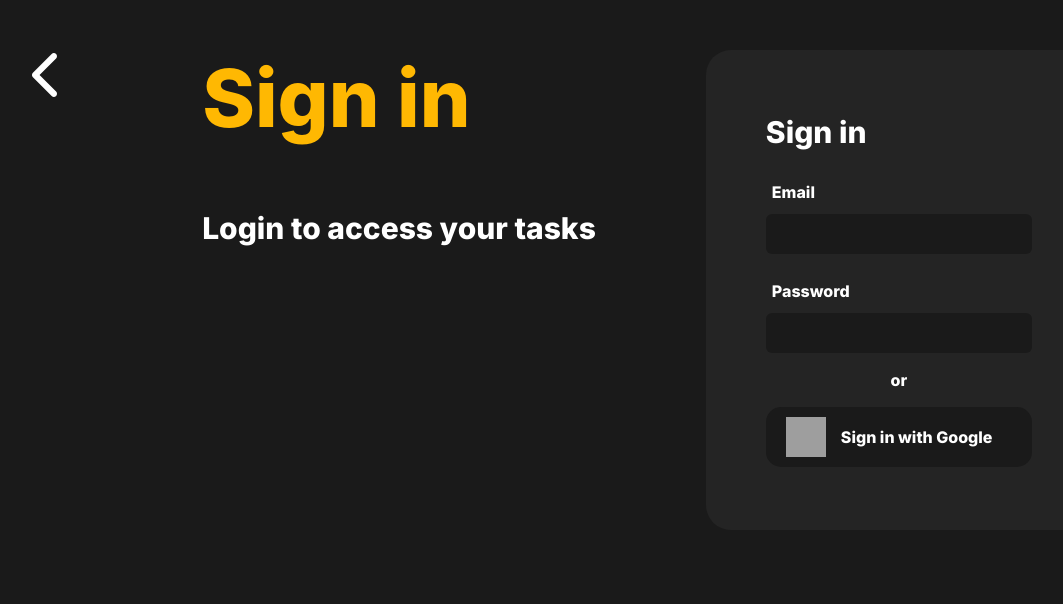
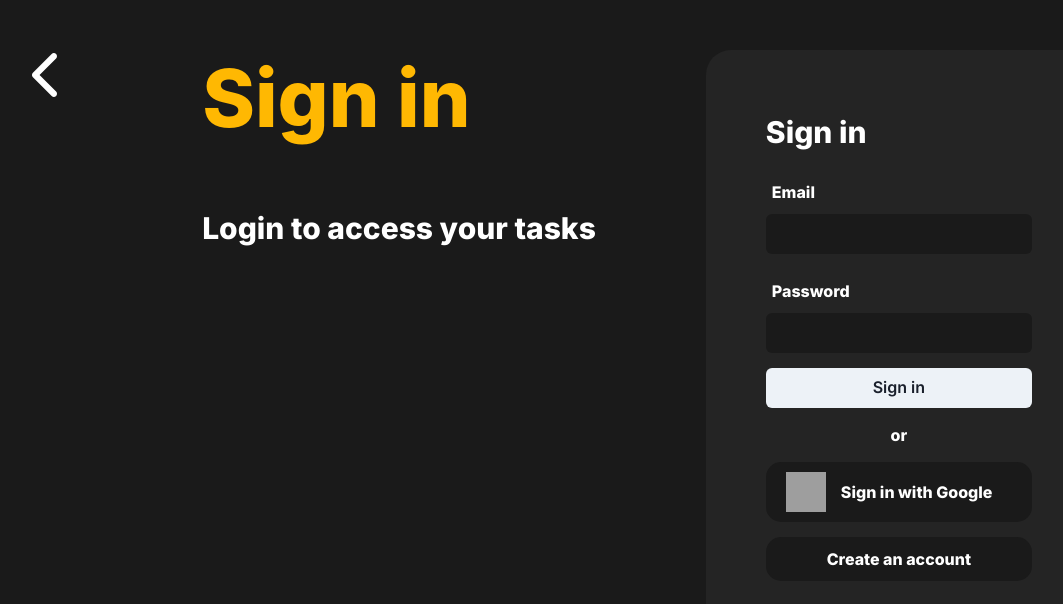
Before and after one commit to Andrevlopess/typeTodoList, a React (Create React App) app: page /myTasks in a window 1280 px wide. Shown: the top 604 px of the page, without its empty margins (18-1081 px from the left). Built offline with nearby package versions, Linux system fonts and the light colour scheme; no server answers; grey boxes are pictures that could not be loaded.

Commit message:
userSignIn

```diff
--- a/src/App.tsx
+++ b/src/App.tsx
@@ -12,6 +12,7 @@ import RequireAuth from "./Contexts/Auth/RequireAuth";
 import Home from "./Pages/Home";
 import { QueryClient, QueryClientProvider } from "react-query";
 import { Toaster } from "react-hot-toast";
+import SignUpPage from "./Pages/SignUpPage";
 
 const queryClient = new QueryClient()
 
@@ -24,6 +25,7 @@ export const App = () => (
             <Toaster position="bottom-center" reverseOrder={true} />
             <Routes>
               <Route path='/' element={<Home />} />
+              <Route path='/signUp' element={<SignUpPage />} />
               <Route path='/myTasks' element={<RequireAuth><TasksPage /></RequireAuth>} />
             </Routes>
           </TasksProvider>
--- a/src/Pages/Home.tsx
+++ b/src/Pages/Home.tsx
@@ -44,7 +44,7 @@ const Home = (props: Props) => {
             <Flex justifyContent='center'>
                 <TasksCardsIMG />
             </Flex>
-            <Flex px='40px'py='150px' w='100%' justifyContent='space-between' flexWrap='wrap' alignItems='center'>
+            <Flex px='60px'py='150px' w='100%' justifyContent='space-between' flexWrap='wrap' alignItems='center'>
                 <Heading color='txtColor' fontWeight='700' fontSize='70px' maxW='400px' mb='30px'>
                     <Highlight query="customize" styles={{ color: 'txtY' }}>
                         Create and customize your tasks
--- a/src/Pages/LoginPage.tsx
+++ b/src/Pages/LoginPage.tsx
@@ -1,67 +1,169 @@
-import React, { useContext, useState } from 'react'
+import React, { useContext, useState } from "react";
 import { signInWithPopup, GoogleAuthProvider, User } from "firebase/auth";
-import { auth } from '../Services/Firebase';
-import { Button, Center, Container, Flex, Heading, Image, Input, Show, Text } from '@chakra-ui/react';
-import { AuthContext } from '../Contexts/Auth/AuthContext';
-import { AuthContextType } from '../types/Task';
-import { FontAwesomeIcon } from '@fortawesome/react-fontawesome';
-import { faChevronLeft } from '@fortawesome/free-solid-svg-icons';
-import GoogleLogo from '../Images/GoogleLogo.png';
-import SimpleYList from '../Images/SimpleYList';
-import ListLoginIMG from '../Images/ListLoginIMG';
-import { useNavigate } from 'react-router-dom';
-type Props = {}
+import { auth } from "../Services/Firebase";
+import {
+    Button,
+    Center,
+    Container,
+    Flex,
+    Heading,
+    Image,
+    Input,
+    Link,
+    Show,
+    Text,
+} from "@chakra-ui/react";
+import { AuthContext } from "../Contexts/Auth/AuthContext";
+import { AuthContextType } from "../types/Task";
+import { FontAwesomeIcon } from "@fortawesome/react-fontawesome";
+import { faChevronLeft } from "@fortawesome/free-solid-svg-icons";
+import GoogleLogo from "../Images/GoogleLogo.png";
+import SimpleYList from "../Images/SimpleYList";
+import ListLoginIMG from "../Images/ListLoginIMG";
+import { useNavigate } from "react-router-dom";
+import { useFormik } from "formik";
+
+type Props = {};
 
 const LoginPage = (props: Props) => {
 
+    const { signInWithGoogle, signInWithEmail } = useContext(AuthContext) as AuthContextType;
 
-    const { signInWithGoogle } = useContext(AuthContext) as AuthContextType
+    const navigate = useNavigate();
 
-    const navigate = useNavigate()
+    const formik = useFormik({
+        initialValues: {
+            email: "",
+            password: "",
+        },
+        onSubmit: (values) => {
+            signInWithEmail(values.email, values.password);
+        },
+    });
 
     return (
-        <Container maxW='none' w='100%' minH='100vh' bgColor='desktopBg' m='0' p='0'>
-            <Flex w='100%' justifyContent='space-between' mb='-100px'>
-                <Flex w='100%' p='50px' onClick={() => navigate('/')}>
-                    <FontAwesomeIcon icon={faChevronLeft} color='#fff' fontSize='50px' />
+        <Container
+            maxW="none"
+            w="100%"
+            minH="100vh"
+            bgColor="desktopBg"
+            m="0"
+            p="0"
+        >
+            <Flex w="100%" justifyContent="space-between" mb="-100px">
+                <Flex w="100%" p="50px" onClick={() => navigate("/")}>
+                    <FontAwesomeIcon icon={faChevronLeft} color="#fff" fontSize="50px" />
                 </Flex>
                 <ListLoginIMG />
             </Flex>
 
-            <Flex w='100%' flexWrap='wrap' justifyContent='center'>
-                <Flex flexDirection='column' >
-                    <Flex flexDirection='column' px='80px'>
-                        <Heading fontSize='5rem' color='txtY' fontWeight='800' mb='60px'>Sign in</Heading>
-                        <Text fontSize='30px' color='txtColor' fontWeight='800' mb='80px'>Login to access your tasks</Text>
+            <Flex w="100%" flexWrap="wrap" justifyContent="center">
+                <Flex flexDirection="column">
+                    <Flex flexDirection="column" px="80px">
+                        <Heading fontSize="5rem" color="txtY" fontWeight="800" mb="60px">
+                            Sign in
+                        </Heading>
+                        <Text fontSize="30px" color="txtColor" fontWeight="800" mb="80px">
+                            Login to access your tasks
+                        </Text>
                     </Flex>
-
-
                 </Flex>
-                <Flex flexDirection='column' bgColor='compBg' borderRadius='25px' p='60px' ml='200px' maxH='480px' mx='30px' z-index={999}>
-                    <Text color='txtColor' fontSize='30px'>Sign in</Text>
-                    <form>
-                        <Flex flexDirection='column' my='15px' >
-                            <Text color='txtColor' pl='6px' py='10px'>Email</Text>
-                            <Input type='text' color='txtColor' border='none' bgColor='desktopBg' />
+                <Flex
+                    flexDirection="column"
+                    bgColor="compBg"
+                    borderRadius="25px"
+                    p="60px"
+                    ml="200px"
+                    mx="30px"
+                >
+                    <Text color="txtColor" fontSize="30px">
+                        Sign in
+                    </Text>
+                    <form
+                        onSubmit={(e) => {
+                            e.preventDefault();
+                            formik.handleSubmit(e);
+                        }}
+                    >
+                        <Flex flexDirection="column" my="15px">
+                            <Text color="txtColor" pl="6px" py="10px">
+                                Email
+                            </Text>
+                            <Input
+                                required
+                                id='email'
+                                name='email'
+                                type="text"
+                                color="txtColor"
+                                border="none"
+                                bgColor="desktopBg"
+                                value={formik.values.email}
+                                onChange={formik.handleChange}
+                            />
                         </Flex>
-                        <Flex flexDirection='column' my='15px' >
-                            <Text color='txtColor' pl='6px' py='10px'>Password</Text>
-                            <Input type='password' color='txtColor' border='none' bgColor='desktopBg' />
+                        <Flex flexDirection="column" my="15px">
+                            <Text color="txtColor" pl="6px" py="10px">
+                                Password
+                            </Text>
+                            <Input
+                                required
+                                id='password'
+                                name='password'
+                                type="password"
+                                color="txtColor"
+                                border="none"
+                                bgColor="desktopBg"
+                                value={formik.values.password}
+                                onChange={formik.handleChange}
+                            />
                         </Flex>
-                        <Text textAlign='center' color='txtColor'>or</Text>
-
-                        <Flex my='15px' bgColor='desktopBg' p='10px' px='20px' borderRadius='15px' alignItems='center' onClick={signInWithGoogle} cursor='pointer'>
-                            <Image src={GoogleLogo} boxSize='40px' />
-                            <Text color='txtColor' pl='15px'>Sign in with Google</Text>
+                        <Flex flexDirection="column" my="15px">
+                            <Button type="submit">Sign in</Button>
+                        </Flex>
+                        <Text textAlign="center" color="txtColor">
+                            or
+                        </Text>
+                        <Flex
+                            my="15px"
+                            bgColor="desktopBg"
+                            p="10px"
+                            px="20px"
+                            borderRadius="15px"
+                            alignItems="center"
+                            onClick={signInWithGoogle}
+                            cursor="pointer"
+                        >
+                            <Image src={GoogleLogo} boxSize="40px" />
+                            <Text color="txtColor" pl="15px">
+                                Sign in with Google
+                            </Text>
+                        </Flex>
+                        <Flex
+                            my="15px"
+                            bgColor="desktopBg"
+                            p="10px"
+                            px="20px"
+                            borderRadius="15px"
+                            alignItems="center"
+                            cursor="pointer"
+                            justifyContent="center"
+                        >
+                            <Text
+                                color="txtColor"
+                                textAlign="center"
+                                onClick={() => navigate("/signUp")}
+                            >
+                                Create an account
+                            </Text>
                         </Flex>
                     </form>
                 </Flex>
             </Flex>
-            <Flex mt='20px'>
+            <Flex mt="20px">
                 <SimpleYList />
             </Flex>
         </Container>
-    )
-}
+    );
+};
 
-export default LoginPage
+export default LoginPage;
--- a/src/types/Task.ts
+++ b/src/types/Task.ts
@@ -31,6 +31,8 @@ export type TaskContextType = {
 
 export type AuthContextType = {
     currentUser: User | null;
-    cleanUser: () => void
-    signInWithGoogle: () => void
+    cleanUser: () => void;
+    signInWithGoogle: () => void;
+    createUser: (email: string, password: string) => void;
+    signInWithEmail: (email: string, password: string) => void;
 }
```
Also changed, not shown: src/Contexts/Auth/AuthContext.tsx (+46 -8 lines).
